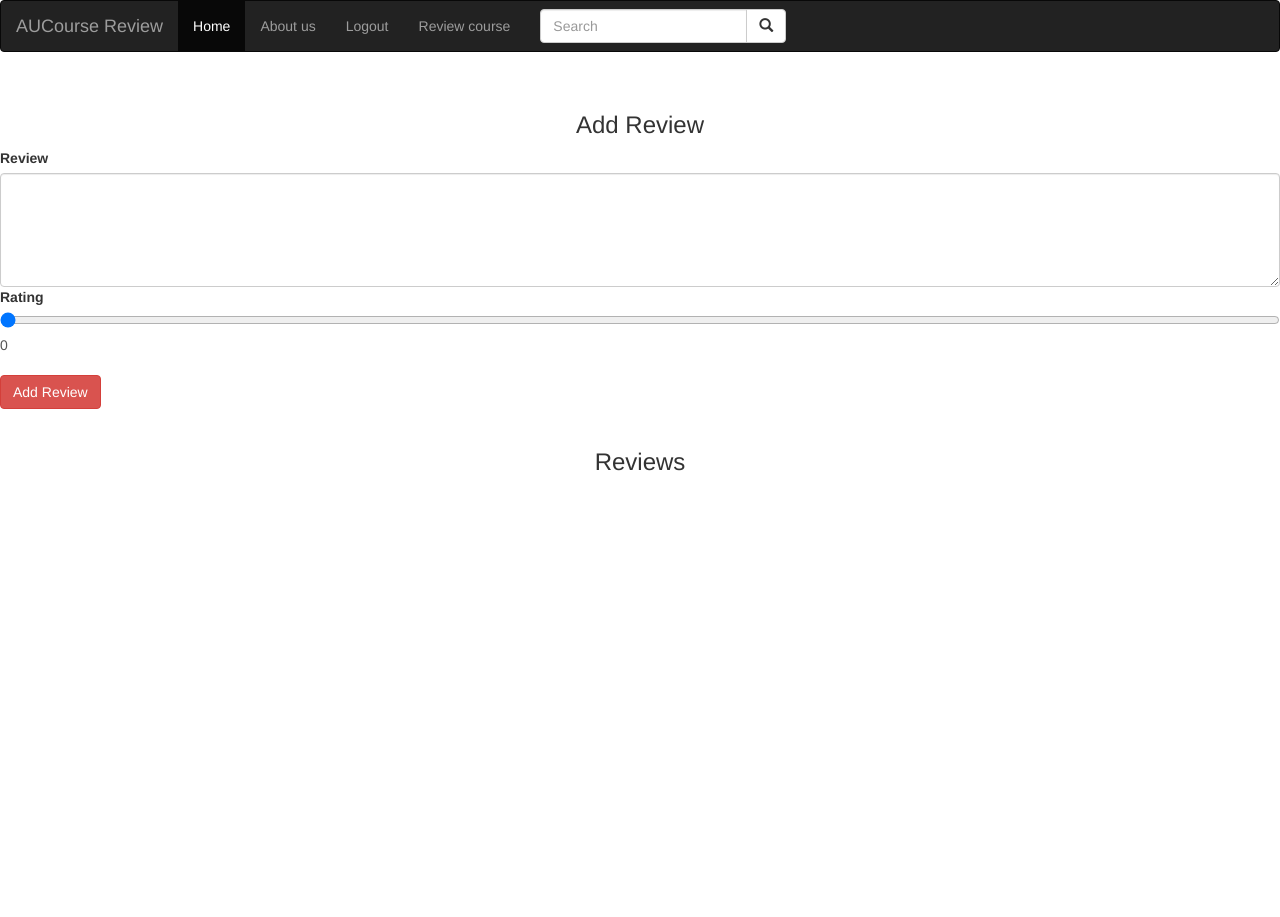
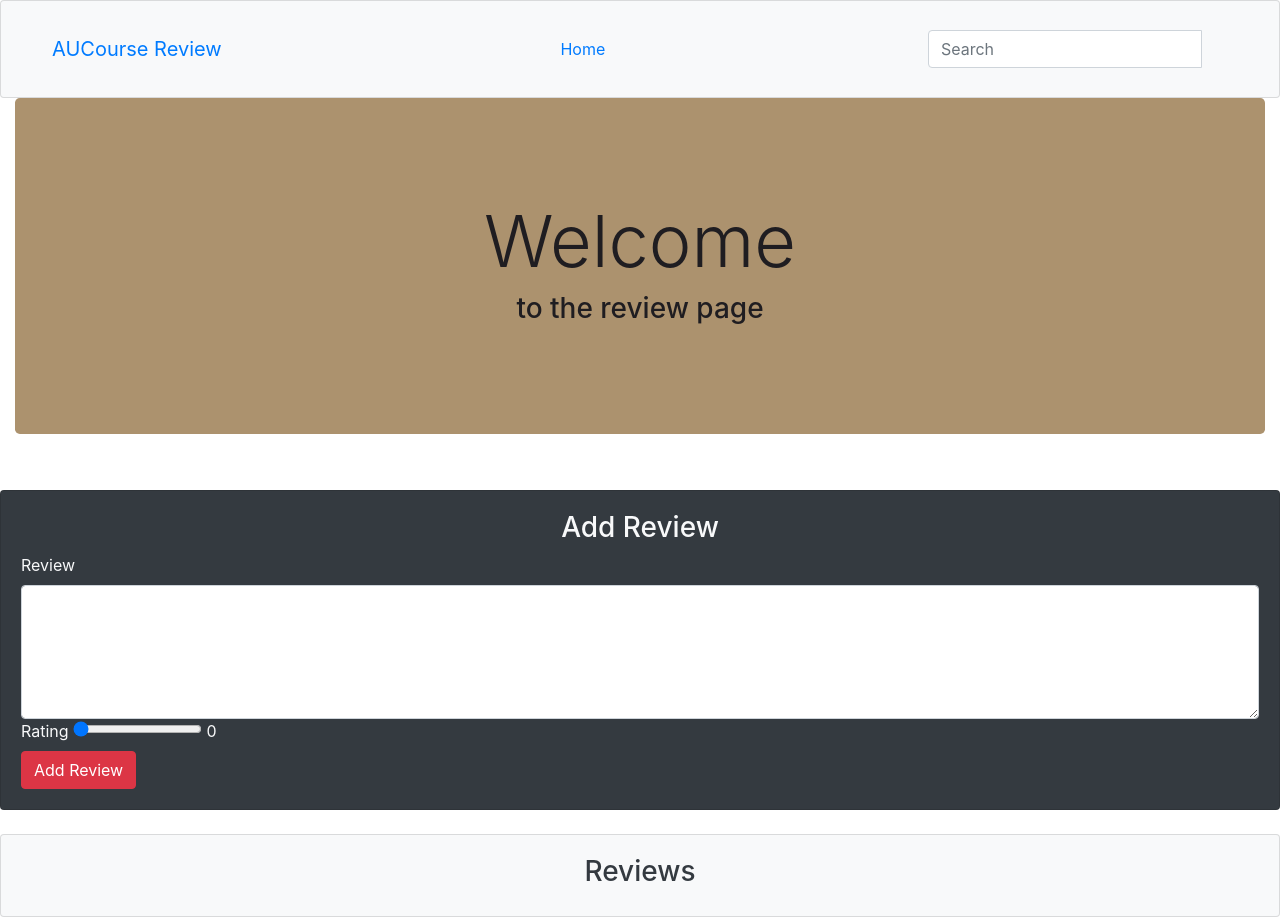
Before and after one commit to HanabiOno/AUCoursereview, a Django app: page /reviews/review/ in a window 1280 px wide. Before the commit the page ends 471 px from the top, so only its background shows below. Run offline with Django 3.2, Linux system fonts and the light colour scheme; a user stored in the database is signed in; some libraries are stand-ins or nearby versions.

Commit message:
fixed bootstrap links for reviews.html and formatted cards

```diff
--- a/mysite/reviews/templates/reviews/review.html
+++ b/mysite/reviews/templates/reviews/review.html
@@ -4,11 +4,17 @@
   <title>AUCourse review</title>
   <meta charset="utf-8">
   <meta name="viewport" content="width=device-width, initial-scale=1">
-  <link rel="stylesheet" href="https://maxcdn.bootstrapcdn.com/bootstrap/3.4.1/\css/bootstrap.min.css">
-  <script src="https://ajax.googleapis.com/ajax/libs/jquery/3.5.1/jquery.min.js\"></script>
-  <script src="https://maxcdn.bootstrapcdn.com/bootstrap/3.4.1/js/bootstrap.min.js"></script>
+  <link rel="stylesheet" href="https://maxcdn.bootstrapcdn.com/bootstrap/4.4.1/css/bootstrap.min.css">
+  <script src="https://ajax.googleapis.com/ajax/libs/jquery/3.5.1/jquery.min.js"></script>
   <script src="https://cdnjs.cloudflare.com/ajax/libs/popper.js/1.16.0/umd/popper.min.js"></script>
+  <script src="https://maxcdn.bootstrapcdn.com/bootstrap/4.4.1/js/bootstrap.min.js"></script>
   <style>
+
+    .jumbotron {
+    background-color: #e4cbb4; /* Orange */
+    color: #ffffff;
+    padding: 100px 25px;
+    }
     .jumbotron{
     color: #1f1d21;
     background: #ac926e;
@@ -21,21 +27,16 @@
 
 </head>
 <body>
-<nav class="navbar navbar-inverse">
-  <div class="container-fluid">
+<div class="card bg-light text-dark">
+  <div class="card-body">
+  <nav class="navbar navbar-inverse">
+  <div class="container-fluid bg-grey">
     <div class="navbar-header">
       <a class="navbar-brand" href="#">AUCourse Review</a>
     </div>
     <ul class="nav navbar-nav">
       <li class="active"><a href="{% url 'home' %}">Home</a></li>
-      <li><a href="https://www.auc.nl/">About us</a></li>
-      {% if user.is_authenticated %}
-        <li><a href="{% url 'accounts:logout' %}">Logout</a></li>
-      {% else %}
-       <li><a href="{% url 'accounts:login' %}">Login</a></li>
-       <li><a href="{% url 'accounts:register' %}">Register</a></li>
-      {% endif %}
-      <li><a href="https://upload.wikimedia.org/wikipedia/commons/4/46/Error_Message_Example_vbs.png">Review course</a></li>
+
 
     </ul>
     <form class="navbar-form navbar-left" action="/action_page.php">
@@ -49,14 +50,24 @@
       </div>
     </form>
   </div>
+  </div>
+  </div>
 </nav>
 
+  <div class="container-fluid">
+    <div class="text-center">
+      <div class="jumbotron">
+        <h1 class="display-3">Welcome</h1>
+	<h3 class="display-5">to the review page</h3>
+      </div>
+    </div>
+  </div>
 
 
 
 <br>
 <div class="containter-fluid bg-grey">
-    <div class="card">
+    <div class="card bg-dark text-light">
         <div class="card-body">
             <h3 class="text-center">Add Review</h3>
             <form action="{% url 'reviews' pk % 'review'}" method="POST">
@@ -80,7 +91,7 @@
         </div>
     </div>
     <br>
-    <div class="containter-fluid">
+    <div class="containter-fluid bg-grey">
       <div class="card bg-light text-dark">
         <div class="card-body">
           <h3 class="text-center">Reviews</h3>
```
